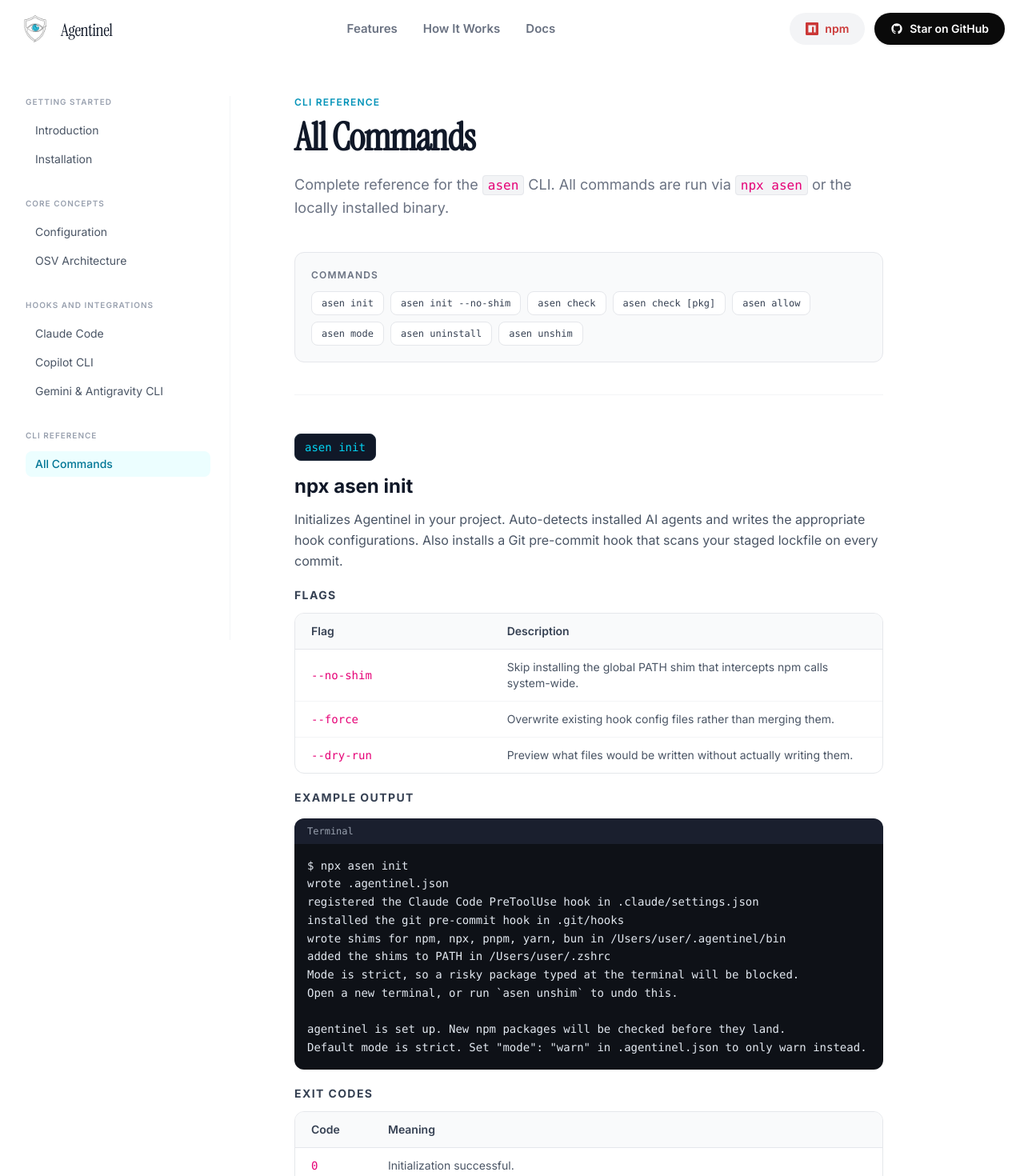
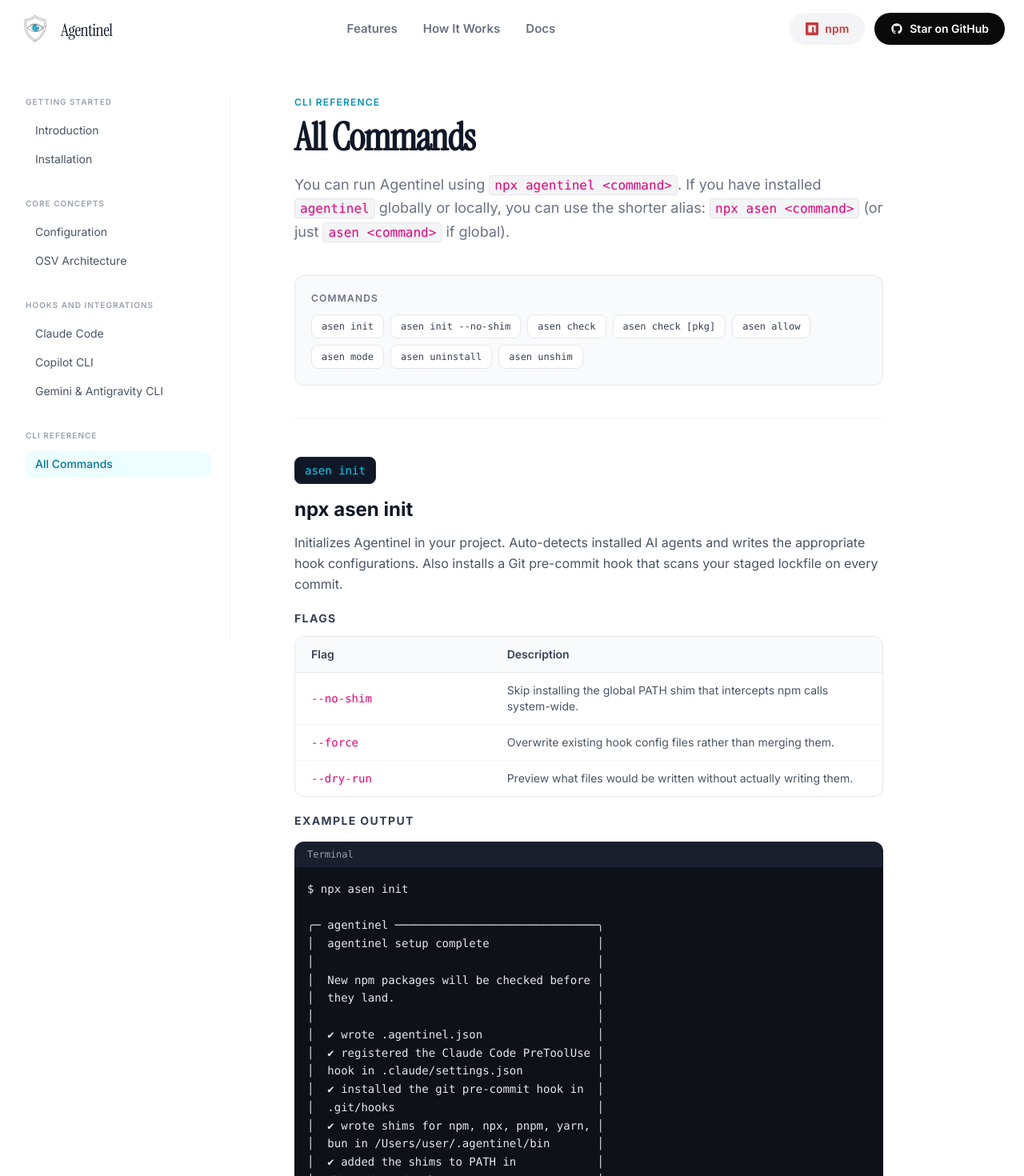
Before and after one commit to aman-janwani/Agentinel-website, a Next.js app: page /docs/commands in a window 1280 px wide. Shown: the top 1470 px of the page at 80% size. Built offline with nearby package versions, Linux system fonts and the light colour scheme.

Commit message:
docs: sync website documentation with updated Agentinel init CLI UI

```diff
--- a/src/app/docs/commands/page.tsx
+++ b/src/app/docs/commands/page.tsx
@@ -160,15 +160,23 @@
           All Commands
         </h1>
         <p className="text-lg text-gray-500 leading-relaxed">
-          Complete reference for the{" "}
+          You can run Agentinel using{" "}
           <code className="bg-gray-100 text-pink-600 px-1.5 py-0.5 rounded font-mono border border-gray-200 text-base">
-            asen
+            npx agentinel &lt;command&gt;
+          </code>
+          . If you have installed{" "}
+          <code className="bg-gray-100 text-pink-600 px-1.5 py-0.5 rounded font-mono border border-gray-200 text-base">
+            agentinel
           </code>{" "}
-          CLI. All commands are run via{" "}
+          globally or locally, you can use the shorter alias:{" "}
           <code className="bg-gray-100 text-pink-600 px-1.5 py-0.5 rounded font-mono border border-gray-200 text-base">
-            npx asen
+            npx asen &lt;command&gt;
           </code>{" "}
-          or the locally installed binary.
+          (or just{" "}
+          <code className="bg-gray-100 text-pink-600 px-1.5 py-0.5 rounded font-mono border border-gray-200 text-base">
+            asen &lt;command&gt;
+          </code>{" "}
+          if global).
         </p>
       </div>
 
@@ -228,16 +236,34 @@
           { code: "1", meaning: "Fatal error (no package.json found, etc.)." },
         ]}
         output={`$ npx asen init
-wrote .agentinel.json
-registered the Claude Code PreToolUse hook in .claude/settings.json
-installed the git pre-commit hook in .git/hooks
-wrote shims for npm, npx, pnpm, yarn, bun in /Users/user/.agentinel/bin
-added the shims to PATH in /Users/user/.zshrc
-Mode is strict, so a risky package typed at the terminal will be blocked.
-Open a new terminal, or run \`asen unshim\` to undo this.
 
-agentinel is set up. New npm packages will be checked before they land.
-Default mode is strict. Set "mode": "warn" in .agentinel.json to only warn instead.`}
+╭─ agentinel ──────────────────────────────╮
+│  agentinel setup complete                │
+│                                          │
+│  New npm packages will be checked before │
+│  they land.                              │
+│                                          │
+│  ✔ wrote .agentinel.json                 │
+│  ✔ registered the Claude Code PreToolUse │
+│  hook in .claude/settings.json           │
+│  ✔ installed the git pre-commit hook in  │
+│  .git/hooks                              │
+│  ✔ wrote shims for npm, npx, pnpm, yarn, │
+│  bun in /Users/user/.agentinel/bin       │
+│  ✔ added the shims to PATH in            │
+│  /Users/user/.zshrc                      │
+│  ✔ Open a new terminal, or run \`asen     │
+│  unshim\` to undo this.                   │
+│                                          │
+│  Default mode is strict. Set "mode":     │
+│  "warn" in .agentinel.json to only warn  │
+│  instead.                                │
+╰──────────────────────────────────────────╯
+
+Performance Tip:
+The hook runs on every command, and resolving through npx each time is slow.
+For faster hooks, add it to the repo and run init again:
+  npm install --save-dev agentinel && npx asen init`}
         outputLang="Terminal"
         notes={[
           "Running asen init multiple times is safe. It will merge hook config rather than overwrite it.",
--- a/src/app/docs/installation/page.tsx
+++ b/src/app/docs/installation/page.tsx
@@ -196,16 +196,34 @@
             , you should see output similar to:
           </p>
           <CodeBlock>{`$ npx asen init
-wrote .agentinel.json
-registered the Claude Code PreToolUse hook in .claude/settings.json
-installed the git pre-commit hook in .git/hooks
-wrote shims for npm, npx, pnpm, yarn, bun in /Users/user/.agentinel/bin
-added the shims to PATH in /Users/user/.zshrc
-Mode is strict, so a risky package typed at the terminal will be blocked.
-Open a new terminal, or run \`asen unshim\` to undo this.
 
-agentinel is set up. New npm packages will be checked before they land.
-Default mode is strict. Set "mode": "warn" in .agentinel.json to only warn instead.`}</CodeBlock>
+╭─ agentinel ──────────────────────────────╮
+│  agentinel setup complete                │
+│                                          │
+│  New npm packages will be checked before │
+│  they land.                              │
+│                                          │
+│  ✔ wrote .agentinel.json                 │
+│  ✔ registered the Claude Code PreToolUse │
+│  hook in .claude/settings.json           │
+│  ✔ installed the git pre-commit hook in  │
+│  .git/hooks                              │
+│  ✔ wrote shims for npm, npx, pnpm, yarn, │
+│  bun in /Users/user/.agentinel/bin       │
+│  ✔ added the shims to PATH in            │
+│  /Users/user/.zshrc                      │
+│  ✔ Open a new terminal, or run \`asen     │
+│  unshim\` to undo this.                   │
+│                                          │
+│  Default mode is strict. Set "mode":     │
+│  "warn" in .agentinel.json to only warn  │
+│  instead.                                │
+╰──────────────────────────────────────────╯
+
+Performance Tip:
+The hook runs on every command, and resolving through npx each time is slow.
+For faster hooks, add it to the repo and run init again:
+  npm install --save-dev agentinel && npx asen init`}</CodeBlock>
           <p className="text-sm text-gray-500 mt-2">
             Only the agents you have installed will appear in the hooks list.
           </p>
```
